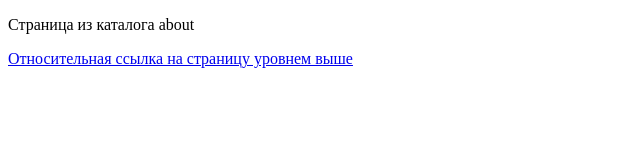
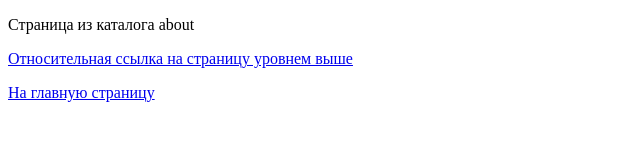
Before and after one commit to Wjatscheslaw25/web1, a plain HTML site: page about/index.html in a window 1280 px wide. Shown: the whole page, without its empty margins (0-640 px from the left). Drawn offline with Linux system fonts and the light colour scheme.

Commit message:
Update index.html

```diff
--- a/about/index.html
+++ b/about/index.html
@@ -7,5 +7,6 @@
 <body>
     <p>Страница из каталога about</p>
     <p><a href="../index.html">Относительная ссылка на страницу уровнем выше</a></p>
+    <a href="/web1/index.html">На главную страницу</a>
 </body>
 </html>
```
